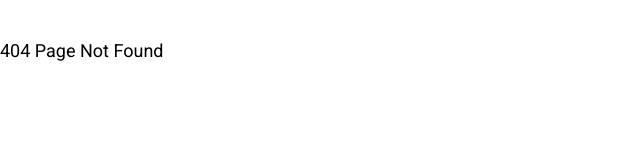
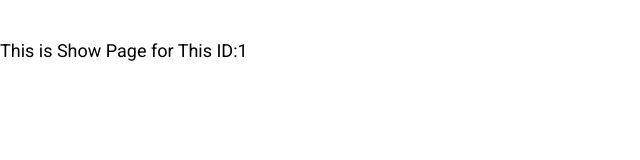
Before and after one commit to siddhant-ahire/box-office, a React (Create React App) app: page /show/1 in a window 1280 px wide. Before the commit this address had no page. Shown: the top 160 px of the page, without its empty margins (0-640 px from the left). Built offline with nearby package versions, Linux system fonts and the light colour scheme; no server answers.

Commit message:
fetching data using useParams and useEffect

```diff
--- a/src/App.js
+++ b/src/App.js
@@ -1,6 +1,7 @@
 import React from 'react';
 import {Switch, Route} from 'react-router-dom';
 import { Home } from './pages/Home';
+import Show from './pages/Show';
 import { Starred } from './pages/Starred';
 
 
@@ -10,6 +11,9 @@
       <Switch>
         <Route exact path="/"><Home/></Route>
         <Route exact path="/starred"><Starred/></Route>
+        <Route exact path="/show/:id">
+          <Show/>
+        </Route>
         <Route>
           404 Page Not Found
         </Route>
--- /dev/null
+++ b/src/pages/Show.js
@@ -0,0 +1,23 @@
+import React,{useEffect,useState} from 'react'
+import {useParams} from 'react-router-dom'
+import { apiGET } from '../misc/config';
+
+const Show = () => {
+    const {id} = useParams();
+    const [show,setShow] = useState(null);
+
+    useEffect(()=>{
+        apiGET(`/shows/${id}?embed[]=seasons&embed[]=cast`).then(res=> res.json()).then(result=>{
+            setShow(result)
+            console.log(result)
+        })
+    },[id])
+    console.log(show)
+    return (
+        <div>
+            This is Show Page for This ID:{id}
+        </div>
+    )
+}
+
+export default Show
```
